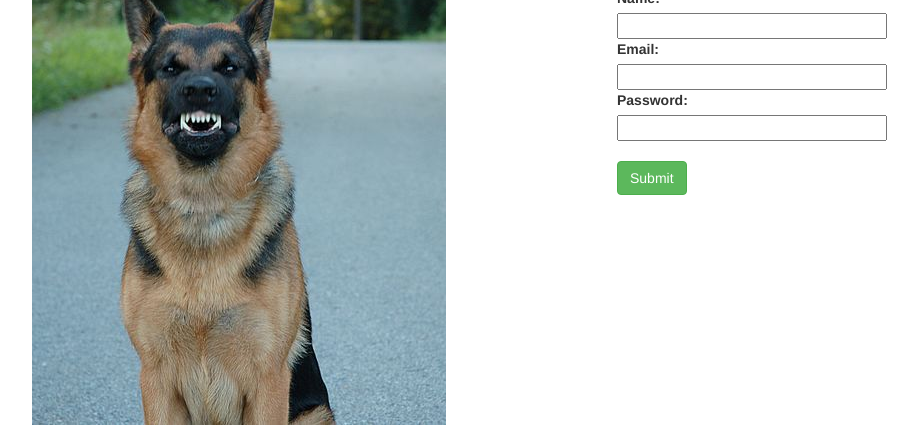
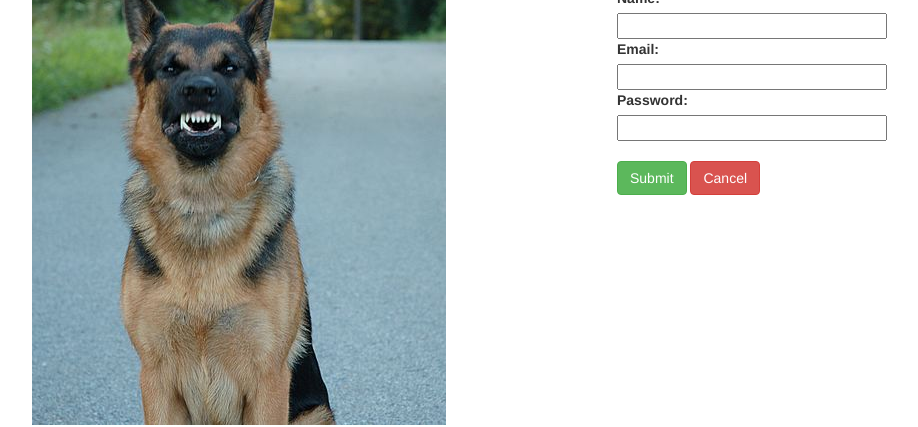
Before and after one commit to jmccutchanwd/nutalk, a website: page index.html at #/login in a window 1280 px wide. Shown: the part 216-643 px from the top of the page, without its empty margins (38-956 px from the left). Drawn offline with Linux system fonts and the light colour scheme.

Commit message:
added cancel button

```diff
--- a/partials/login.html
+++ b/partials/login.html
@@ -7,4 +7,6 @@
   <label for="">Password:</label><br>
   <input type="text" ng-model="password" size="30"><br><br>
   <button class="btn btn-success" ng-click="login()">Submit</button>
+  <button class="btn btn-danger" ng-click="cancel()">Cancel</button>
 </div>
+</div>
```
